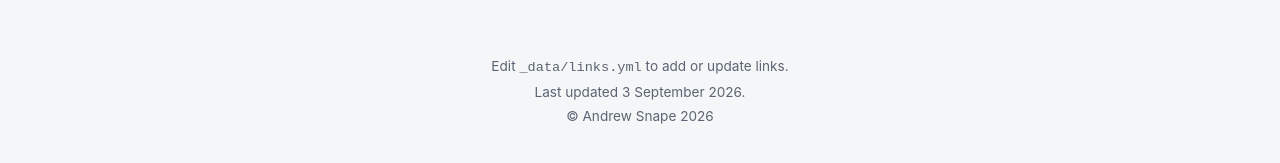
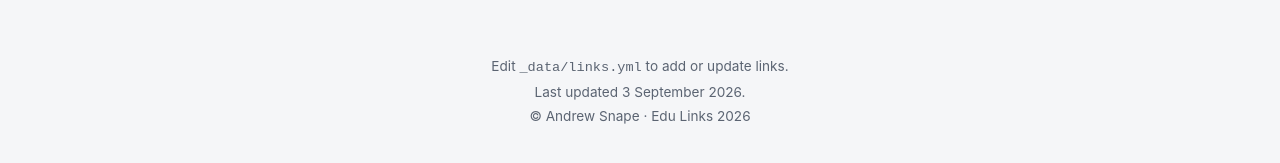
Before and after one commit to andrew-snape/Edu-Links, a Jekyll site: the page built from index.md, in a window 1280 px wide. Shown: the part 659-822 px from the top of the page. Built offline with Jekyll 4.4.1, drawn with Linux system fonts in a browser that asks for light colours.

Commit message:
Update footer.html

```diff
--- a/_includes/footer.html
+++ b/_includes/footer.html
@@ -1,5 +1,5 @@
 <footer class="site-footer">
   <p>Edit <code>_data/links.yml</code> to add or update links.</p>
   <p>Last updated {{ site.time | date: "%-d %B %Y" }}.</p>
-  <p class="footer-credit">&copy; <a href="https://andrew-snape.github.io/">Andrew Snape</a> {{ site.time | date: "%Y" }}</p>
+  <p class="footer-credit">&copy; <a href="https://andrew-snape.github.io/">Andrew Snape</a> &middot; <a href="{{ '/' | relative_url }}">{{ site.title }}</a> {{ site.time | date: "%Y" }}</p>
 </footer>
```
